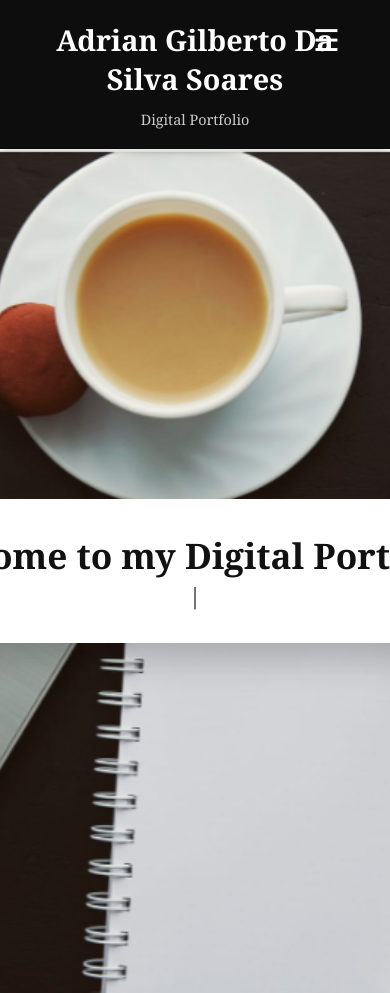
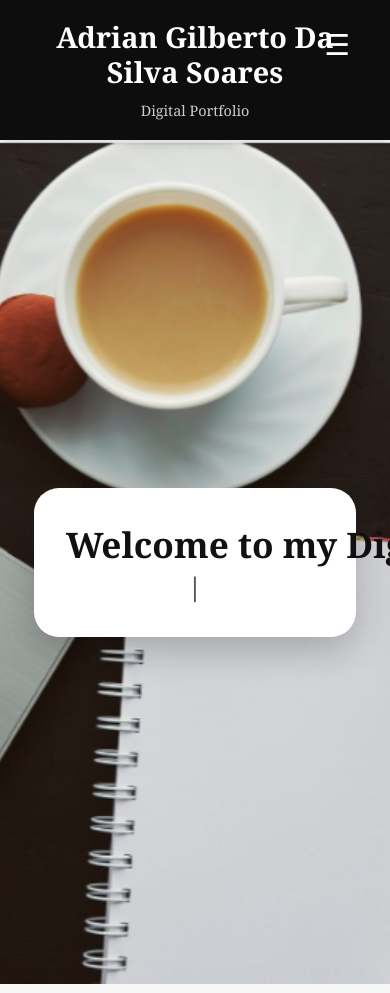
Before and after one commit to linsix666/adrian-portfolio, a plain HTML site: page index.html in a window 390 px wide. Shown: the top 993 px of the page. Drawn offline with nearby package versions, Linux system fonts and the light colour scheme.

Commit message:
actualizado para versión móvil

```diff
--- a/styles.css
+++ b/styles.css
@@ -892,32 +892,49 @@ nav {
     }
   }
 
-/* Versión móvil */
+  /* Estilos solo para pantallas pequeñas (móviles) */
 @media (max-width: 768px) {
-  /* HEADER texto centrado */
-  .title-group h1 {
+
+    header h1 {
       font-size: 1.5rem;
       text-align: center;
-    word-break: break-word;
+      line-height: 1.2;
     }
 
-  .subtitle {
+    header .subtitle {
       font-size: 0.9rem;
       text-align: center;
     }
 
-    .welcome-box {
-    padding: 2rem;
-    margin: 0 1rem;
-    font-size: 1.2rem;
+    .menu-toggle {
+      font-size: 1.8rem;
+      position: absolute;
+      right: 20px;
+      top: 25px;
     }
 
-  .welcome-box h2 {
-    font-size: 1.4rem;
+    .welcome-box {
+      width: 90%;
+      padding: 2rem;
+      font-size: 1.2rem;
+      margin: 2rem auto;
+    }
+
+    .typing-text {
+      font-size: 1.5rem;
+      text-align: center;
       line-height: 1.4;
     }
 
-  body, html {
-    overflow-x: hidden;
+    .typing-text strong {
+      display: block;
+      font-size: 1.8rem;
     }
+
+    nav.nav-menu {
+      width: 80%;
+      right: 0;
+      top: 70px;
     }
+
+  }
```
Lines whose indentation alone changed are shown as unchanged.
